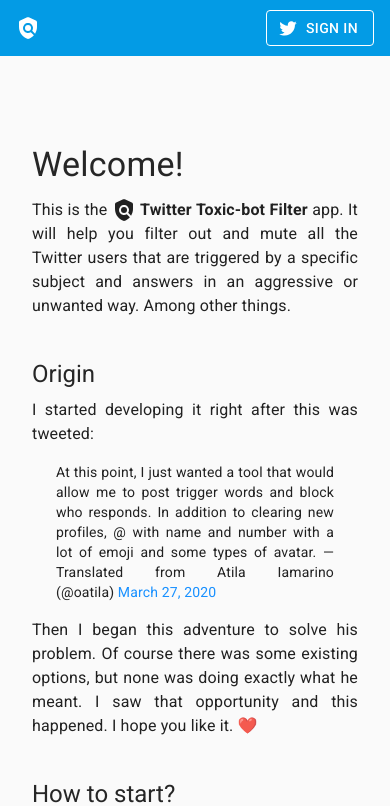
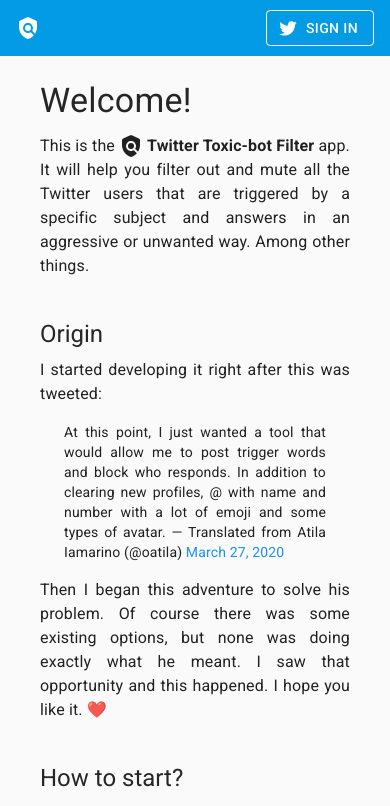
Before and after one commit to italodeandra/twitter-toxic-bot-filter, a React (Create React App) app: page / in a window 390 px wide. Shown: the top 806 px of the page. Built offline with nearby package versions, Linux system fonts and the light colour scheme.

Commit message:
better responsive spacing

```diff
--- a/src/views/Welcome/Welcome.tsx
+++ b/src/views/Welcome/Welcome.tsx
@@ -1,21 +1,19 @@
-import React, { FunctionComponent } from 'react'
+import React from 'react'
 import { Button, Container, Theme, Typography } from '@material-ui/core'
 import { makeStyles } from '@material-ui/core/styles'
 import { PolicyRounded as PolicyRoundedIcon, Twitter as TwitterIcon } from '@material-ui/icons'
 
 const useStyles = makeStyles((theme: Theme) => ({
     root: {
-        paddingTop: theme.spacing(8),
-        paddingRight: theme.spacing(1),
-        paddingBottom: theme.spacing(1),
-        paddingLeft: theme.spacing(1)
+        [theme.breakpoints.up('sm')]: {
+            padding: theme.spacing(8, 2),
+        },
     },
     logo: {
         marginBottom: -7,
     },
     quote: {
-        paddingLeft: theme.spacing(3),
-        paddingRight: theme.spacing(3),
+        padding: theme.spacing(0, 3),
         maxWidth: theme.spacing(80)
     },
     biggerBottomGutter: {
```
